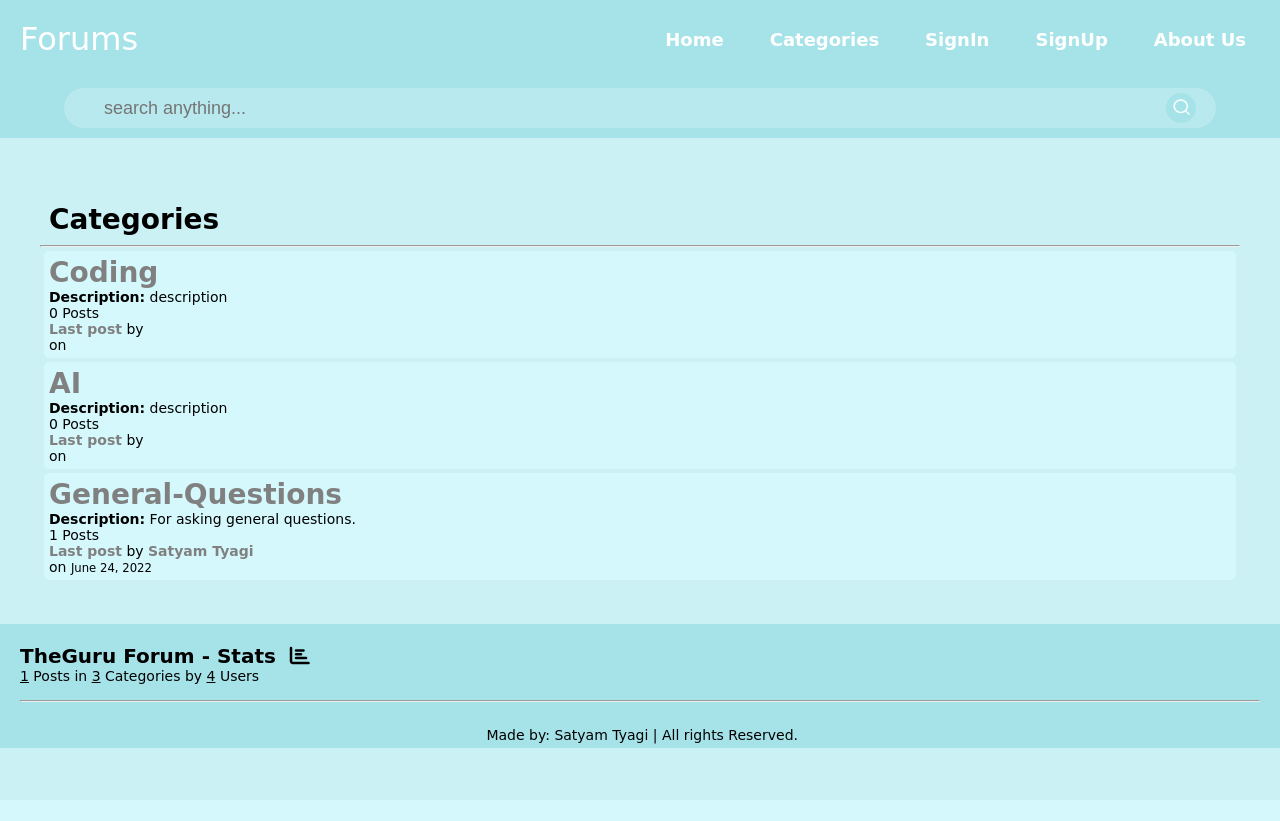
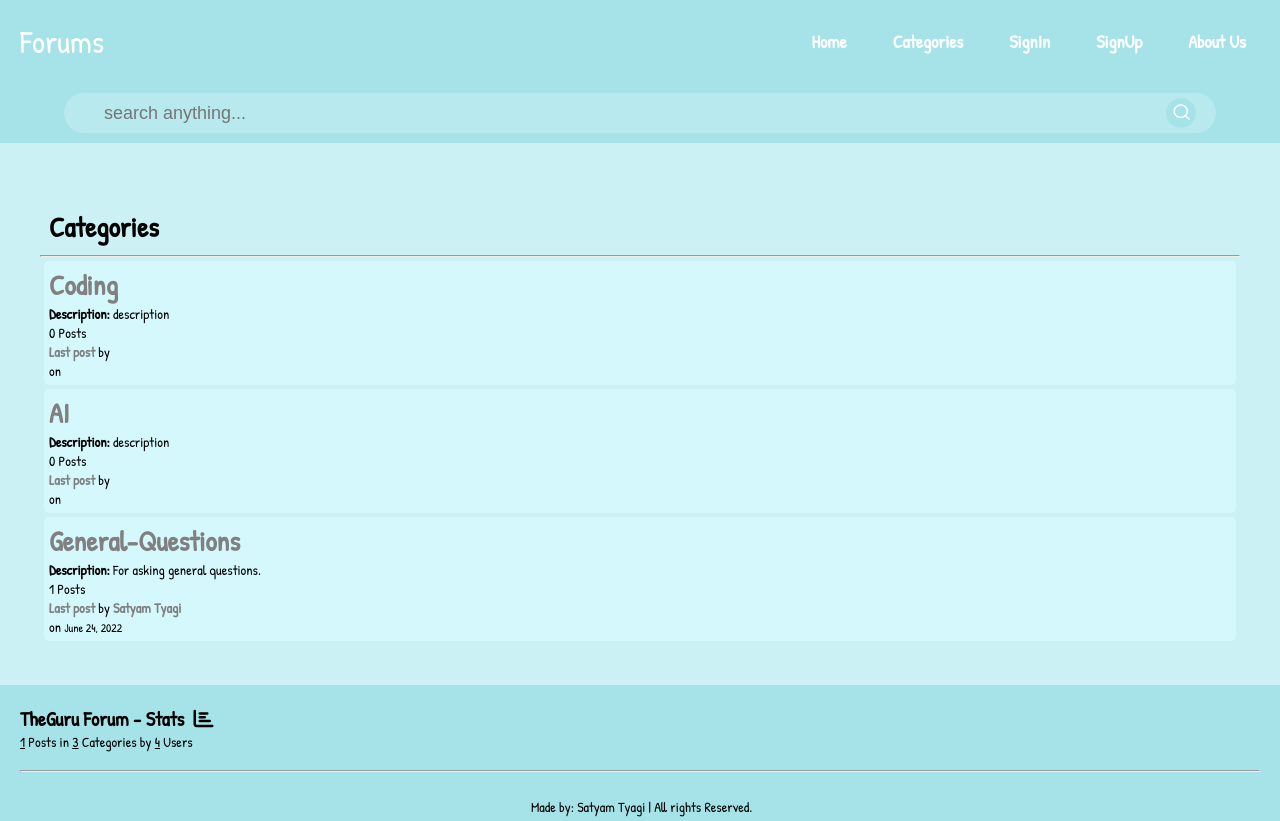
Before and after one commit to SatyamTy/TheGuru-Forums, a Django app: page / in a window 1280 px wide. Before the commit the page ends 748 px from the top, so only its background shows below. Run offline with Django 4.2, Linux system fonts and the light colour scheme; data comes from the database, SQL or seed files in the repository; parts of the project's set-up code (start-up, migrations or seed data) failed here and were passed over; some libraries are stand-ins or nearby versions.

Commit message:
Changed font of website

```diff
--- a/static/style.css
+++ b/static/style.css
@@ -4,6 +4,9 @@
     box-sizing: border-box;
 }
 
+@font-face {
+    font-family: PatrickHand-Regular; src: url('PatrickHand-Regular.ttf');
+}
 html{
     font-size:14px;
     font-family: cursive;
@@ -12,7 +15,7 @@ html{
 }
 
 body {
-    font-family: cursive;
+    font-family: 'PatrickHand-Regular';
     background-color: #CBF1F5;
 }
 a{
```
Also changed, not shown: static/PatrickHand-Regular.ttf (added).
